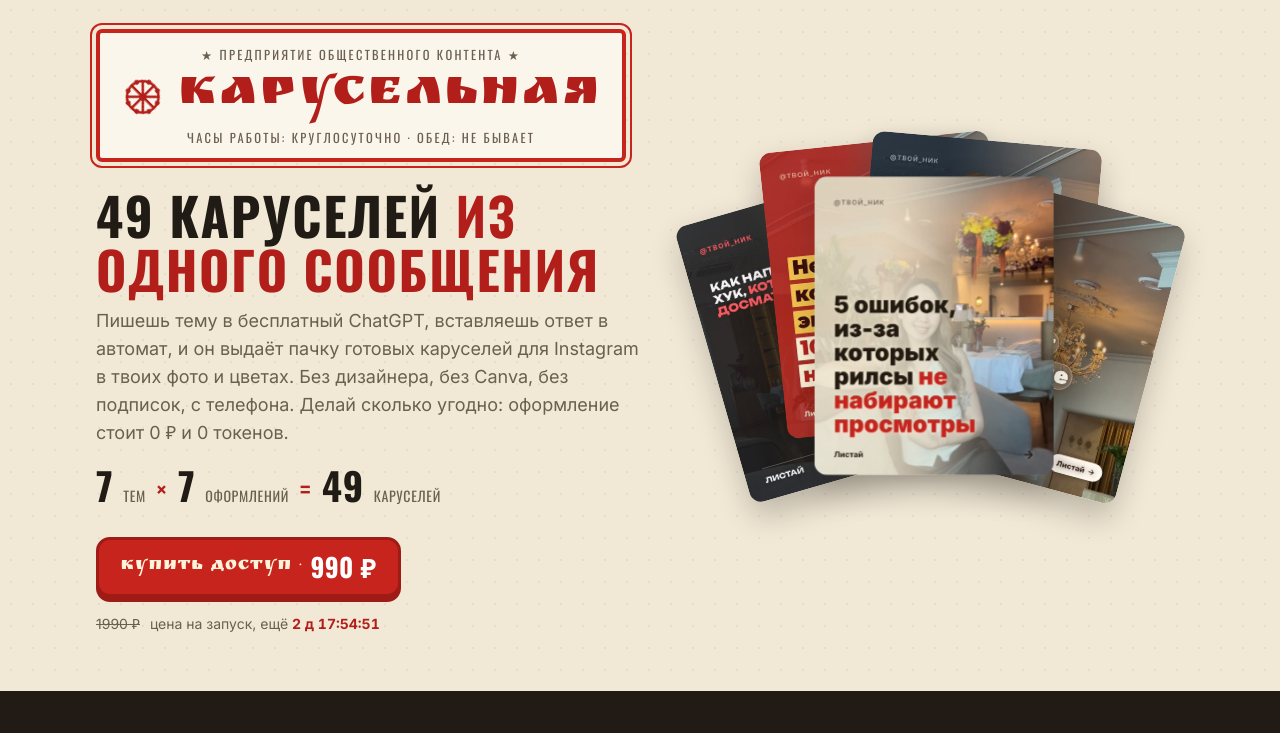
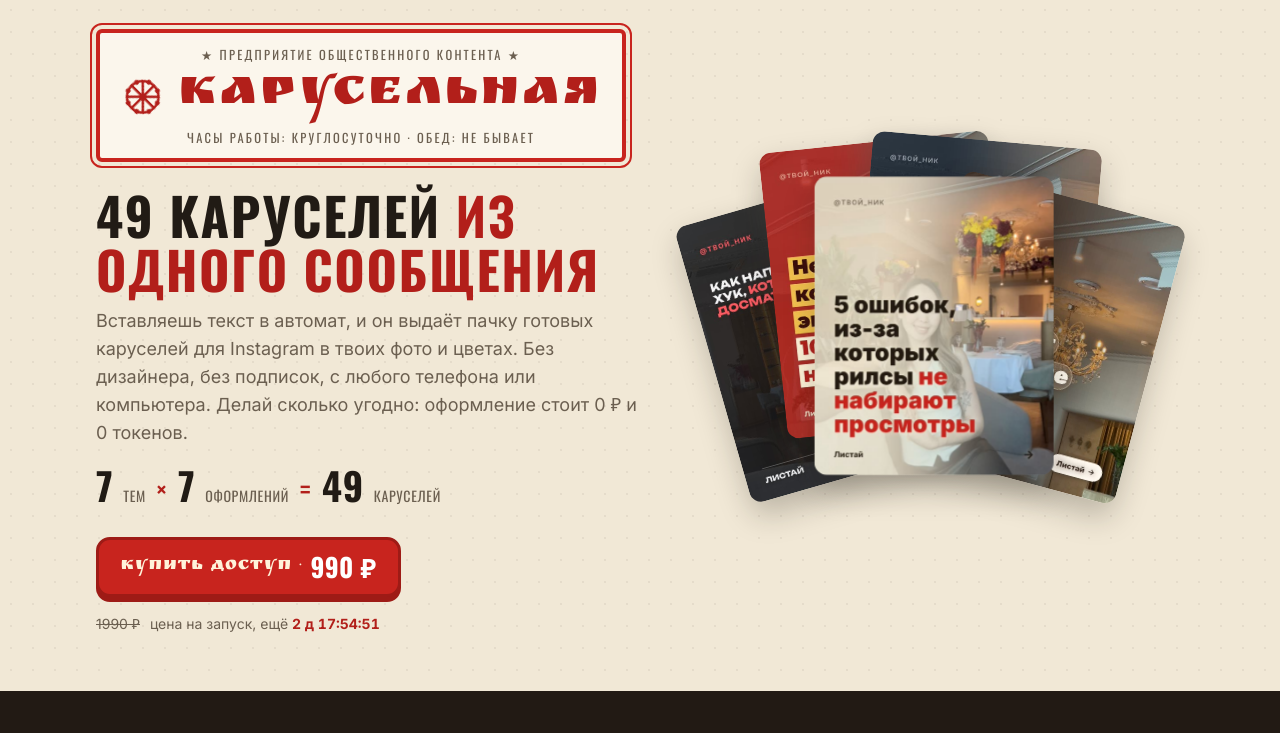
Before and after one commit to varvar1992man-coder/karuselnaya, a plain HTML site: page index.html in a window 1280 px wide. Shown: the part 67-800 px from the top of the page. Drawn offline with Linux system fonts and the light colour scheme.

Commit message:
Новый текст под заголовком

```diff
--- a/index.html
+++ b/index.html
@@ -12,7 +12,7 @@
  <div>
   <div class="sign"><small>★ Предприятие общественного контента ★</small><h1><svg viewBox="0 0 100 100" aria-hidden="true"><g fill="none" stroke="currentColor" stroke-width="6" stroke-linecap="round"><circle cx="50" cy="50" r="38"/><line x1="50" y1="50" x2="88.0" y2="50.0"/><line x1="50" y1="50" x2="76.9" y2="76.9"/><line x1="50" y1="50" x2="50.0" y2="88.0"/><line x1="50" y1="50" x2="23.1" y2="76.9"/><line x1="50" y1="50" x2="12.0" y2="50.0"/><line x1="50" y1="50" x2="23.1" y2="23.1"/><line x1="50" y1="50" x2="50.0" y2="12.0"/><line x1="50" y1="50" x2="76.9" y2="23.1"/></g><circle cx="85.1" cy="64.5" r="6" fill="currentColor"/><circle cx="64.5" cy="85.1" r="6" fill="currentColor"/><circle cx="35.5" cy="85.1" r="6" fill="currentColor"/><circle cx="14.9" cy="64.5" r="6" fill="currentColor"/><circle cx="14.9" cy="35.5" r="6" fill="currentColor"/><circle cx="35.5" cy="14.9" r="6" fill="currentColor"/><circle cx="64.5" cy="14.9" r="6" fill="currentColor"/><circle cx="85.1" cy="35.5" r="6" fill="currentColor"/><circle cx="50" cy="50" r="9" fill="currentColor"/></svg>Карусельная</h1><small>Часы работы: круглосуточно · Обед: не бывает</small></div>
   <h2>49 каруселей <span class="r">из одного сообщения</span></h2>
-  <p class="lead">Пишешь тему в бесплатный ChatGPT, вставляешь ответ в автомат, и он выдаёт пачку готовых каруселей для Instagram в твоих фото и цветах. Без дизайнера, без Canva, без подписок, с телефона. Делай сколько угодно: оформление стоит 0 ₽ и 0 токенов.</p>
+  <p class="lead">Вставляешь текст в автомат, и он выдаёт пачку готовых каруселей для Instagram в твоих фото и цветах. Без дизайнера, без подписок, с любого телефона или компьютера. Делай сколько угодно: оформление стоит 0 ₽ и 0 токенов.</p>
   <div class="formula"><b>7</b><span>тем</span><i>×</i><b>7</b><span>оформлений</span><i>=</i><b>49</b><span>каруселей</span></div>
   <div class="cta"><a class="btn" href="#price">Купить доступ · <span class="pr"><span data-price>990</span> ₽</span></a><span class="sale" data-sale><s>1990 ₽</s> цена на запуск<span class="tleft">, ещё <b data-timer>—</b></span></span></div>
  </div>
```
